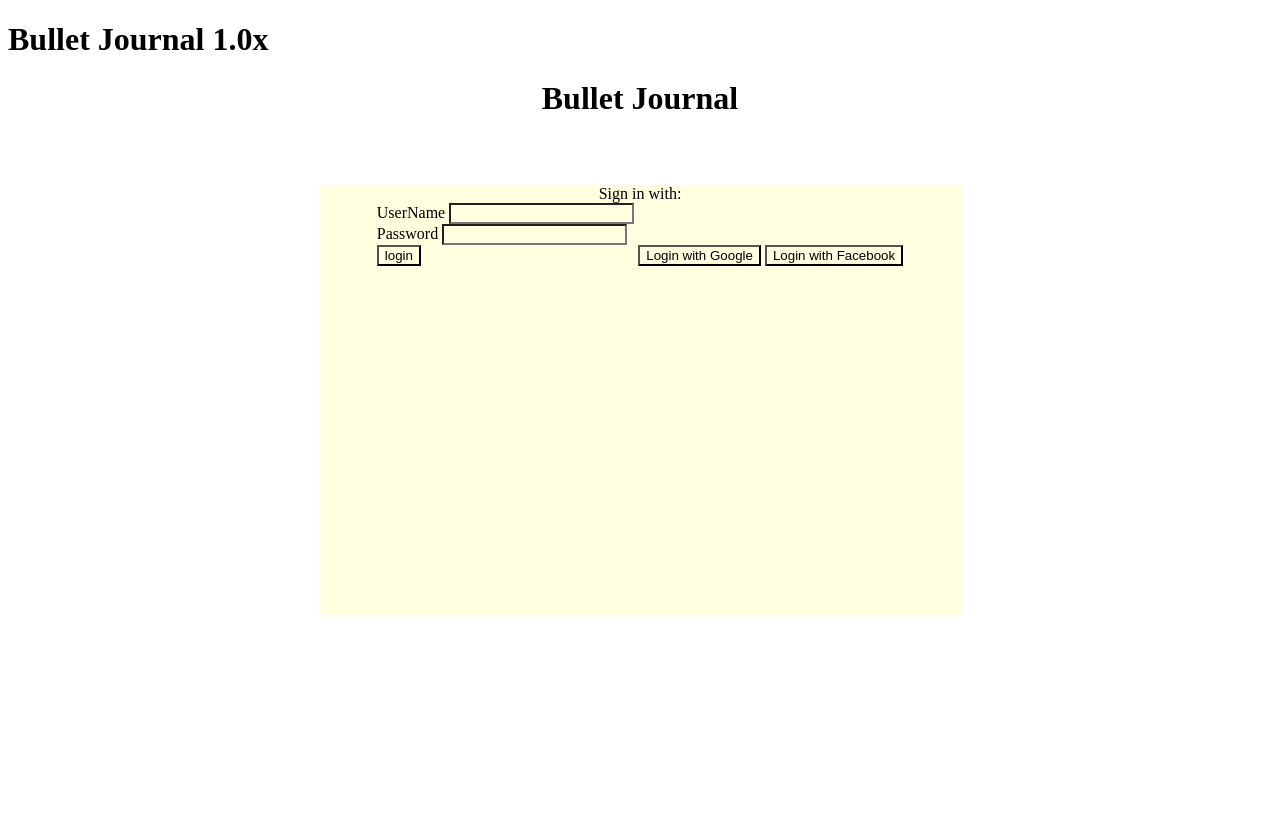
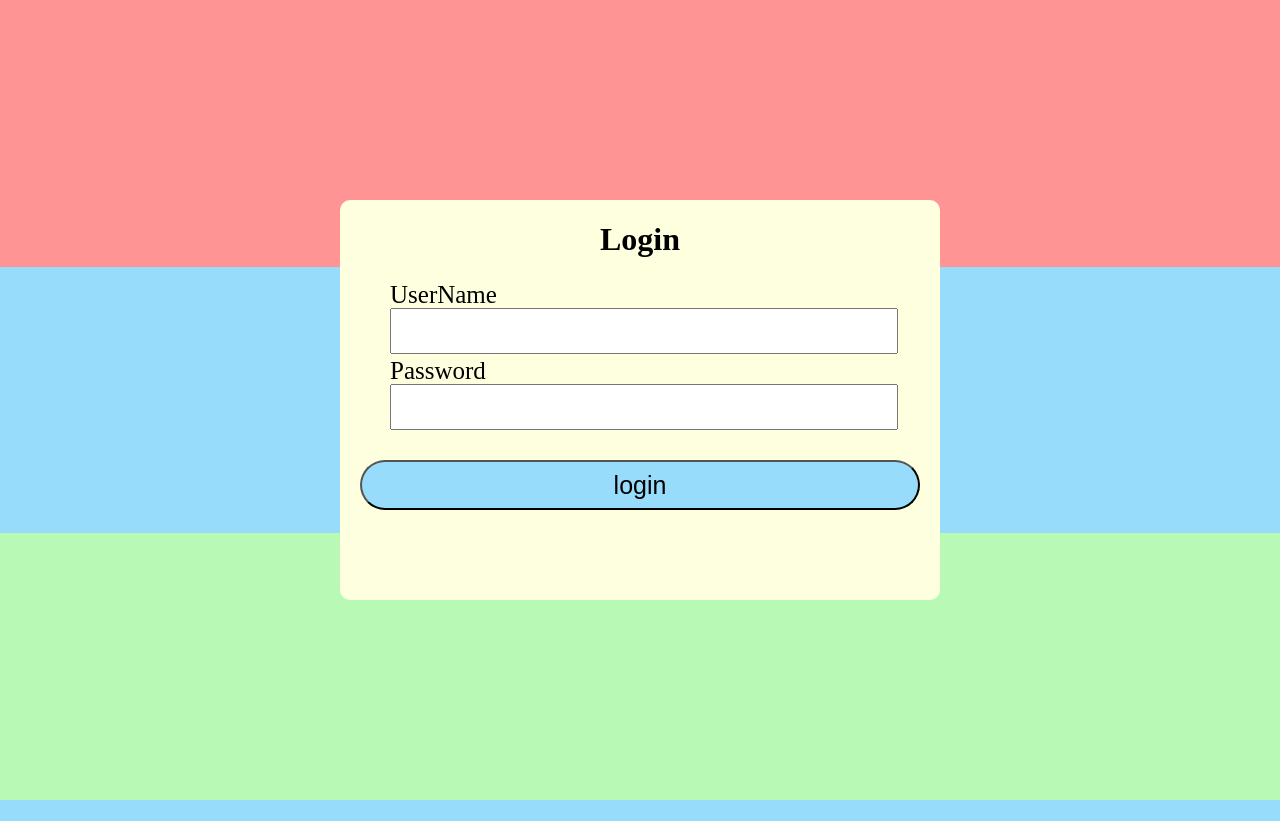
Before and after one commit to cse110-sp21-group14/cse110-sp21-group14, a Node server app: page /login in a window 1280 px wide. Before the commit the page ends 615 px from the top, so only its background shows below. Run offline with Node 20, Linux system fonts and the light colour scheme; some libraries are stand-ins or nearby versions.

Commit message:
Proto-type log-in page

```diff
--- a/source/public/css/style-login.css
+++ b/source/public/css/style-login.css
@@ -1,46 +1,73 @@
-* {
-    background-color: white;
-}
-
-#bulletJournal {
-    text-align: center;
-    background-color: transparent;
-}
-
 #login {
-    position: fixed;
-    display: block;
-    text-align: center;
+    position: absolute;
     top: 50%;
     left: 50%;
     transform: translate(-50%, -50%);
     background-color: #FEFFDE;
-    width: 642px;
-    height: 430px;
+    width: 600px;
+    height: 400px;
+    border-radius: 10px;
 }
 
-#signInLabel {
+body {
+    margin: 0;
+    padding: 0;
+    height: 100vh;
+    overflow: hidden;
+    background-color: #97DDFB;
+}
+
+body::before {
+    content: "";
+    width: 100%;
+    height: 33.33%;
+    background-color : #FE9494;
+    position: absolute;
+    top: 0;
+    left: 0;
+}
+
+#green::before {
+    content: "";
+    width: 100%;
+    height: 33.33%;
+    background-color: #B7F9B5;
+    position: absolute;
+    bottom: 0;
+    left: 0;
+}
+
+
+#login h1 {
     text-align: center;
-    background-color: transparent;
+    padding: 0 0 20px 0;
 }
 
 #loginForm {
-    display: inline-block;
-    margin-left: auto;
-    margin-right: auto;
-    text-align: left;
-    background-color: transparent;
+    padding: 0 20px;
 }
 
-label {
-    background-color: transparent;
+#input {
+    position: relative;
+    margin: 30px;
 }
 
-input {
-    background-color: transparent;
+#input input {
+    width: 100%;
+    height: 40px;
+    font-size: 20px;
 }
 
-button {
+#input label {
+    position: absolute;
+    top: -60%;
+    font-size: 25px;
+}
 
-    background-color: transparent;
+#loginButton {
+    width: 100%;
+    height: 50px;
+    background-color: #97DDFB;
+    border-radius: 25px;
+    font-size: 25px;
 }
--- a/source/views/login.hbs
+++ b/source/views/login.hbs
@@ -1,26 +1,25 @@
 <link rel="stylesheet" href="css/style-login.css">
 <script src="scripts/script-login.js" type="module"></script>
 
-<!--
+
 <p>Login page here!</p>
 <a href="/">Click here to login</a>
--->
-
-<header>
-   <h1 id="bulletJournal">Bullet Journal</h1>
-</header>
 
 <body>
+    <div id="green">
         <div id="login">
-        <div id="signInLabel">Sign in with:</div>
+            <h1>Login</h1>
             <form id="loginForm">
+                <div id = "input">
                     <label for="username" id="usernameLabel">UserName</label>
                     <input type="text" id="username" name="username"><br>
-            <label for="password" id="passwordLabel">Password</label>
+                </div>
+                <div id = "input">
+                    <label for="password" id="passwordLabel">Password  </label>
                     <input type="text" id="password" name="password"><br>
+                </div>
                 <input type="submit" id="loginButton" value="login">
             </form>
-        <button id="googleLogin">Login with Google</button>
-        <button id="facebookLogin">Login with Facebook</button>
+        </div>
     </div>
 </body>
```
Lines whose indentation alone changed are shown as unchanged.
